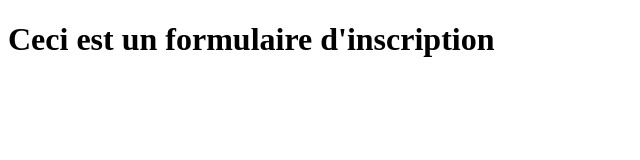
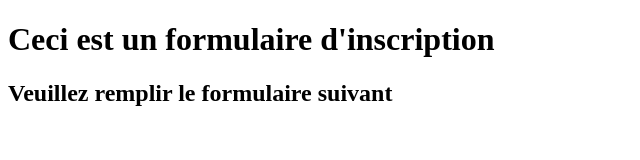
Before and after one commit to Lacasseusededelire/Recherche_apparts_jira, a plain HTML site: page index.html in a window 1280 px wide. Shown: the whole page, without its empty margins (0-640 px from the left). Drawn offline with Linux system fonts and the light colour scheme.

Commit message:
SCRUM-53 : exécution de la tâche Créer le formulaire d'inscription.

```diff
--- a/index.html
+++ b/index.html
@@ -7,5 +7,6 @@
 </head>
 <body>
     <h1>Ceci est un formulaire d'inscription</h1>
+    <h2>Veuillez remplir le formulaire suivant</h2>
 </body>
 </html>
```
